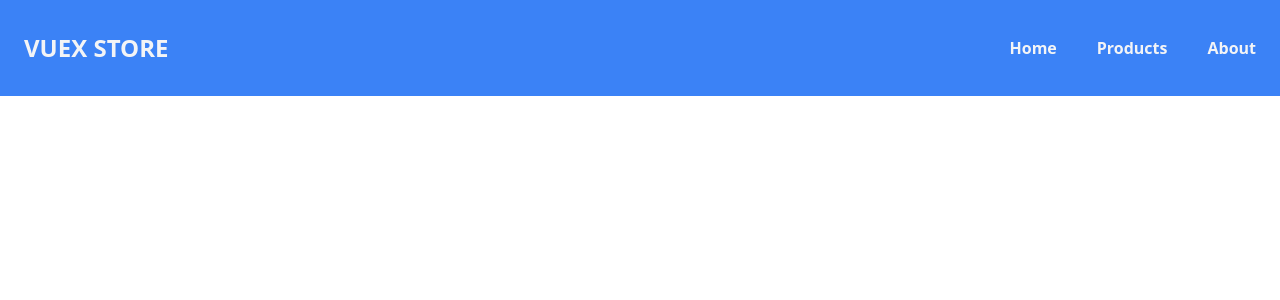
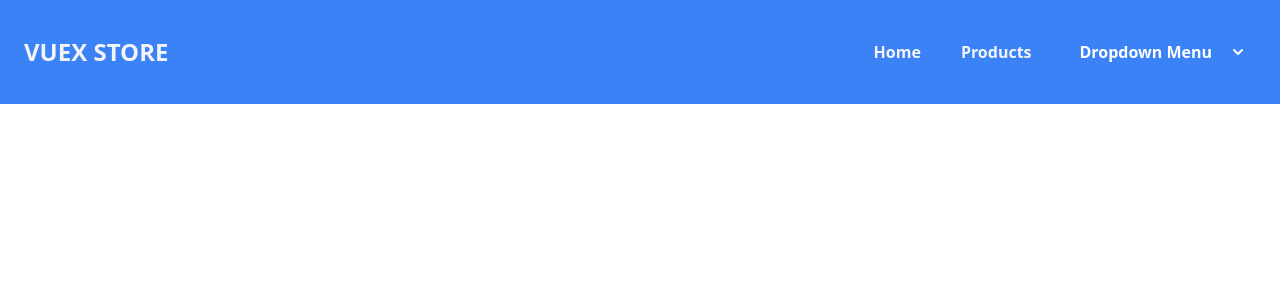
Before and after one commit to Ziyaad23/vuex-store, a Vue app: page /product/1 in a window 1280 px wide. Shown: the top 300 px of the page. Built offline with nearby package versions, Linux system fonts and the light colour scheme; no server answers.

Commit message:
[+][UPD] Updated header

```diff
--- /dev/null
+++ b/src/components/Cart.vue
@@ -0,0 +1,56 @@
+<template>
+  <div class="flex justify-center">
+    <div class="relative">
+      <button
+        @click="show = !show"
+        class="flex items-center p-2 text-white rounded-md font-bold"
+      >
+        <span class="mr-4">Dropdown Menu</span>
+        <svg
+          class="w-5 h-5 text-white"
+          xmlns="http://www.w3.org/2000/svg"
+          viewBox="0 0 20 20"
+          fill="currentColor"
+        >
+          <path
+            fill-rule="evenodd"
+            d="M5.293 7.293a1 1 0 011.414 0L10 10.586l3.293-3.293a1 1 0 111.414 1.414l-4 4a1 1 0 01-1.414 0l-4-4a1 1 0 010-1.414z"
+            clip-rule="evenodd"
+          />
+        </svg>
+      </button>
+      <div
+        v-show="show"
+        class="absolute right-0 py-2 mt-2 bg-white rounded-md shadow-xl w-44"
+      >
+        <router-link
+          to="/"
+          class="block px-4 py-2 text-sm text-black hover:bg-blue-500 hover:text-white"
+        >
+          Dropdown List 1
+        </router-link>
+        <router-link
+          to="/"
+          class="block px-4 py-2 text-sm text-black hover:bg-blue-500 hover:text-white"
+        >
+          Dropdown List 2
+        </router-link>
+        <router-link
+          to="/"
+          class="block px-4 py-2 text-sm text-black hover:bg-blue-500 hover:text-white"
+        >
+          Dropdown List 3
+        </router-link>
+      </div>
+    </div>
+  </div>
+</template>
+<script>
+export default {
+  data() {
+    return {
+      show: false,
+    };
+  },
+};
+</script>
--- a/src/components/Header.vue
+++ b/src/components/Header.vue
@@ -30,14 +30,18 @@
       >
         <li class="text-gray-100 font-bold mt-4 md:mt-0">Home</li>
         <li class="text-gray-100 font-bold">Products</li>
-        <li class="text-gray-100 font-bold">About</li>
+        <Cart />
       </ul>
     </nav>
   </div>
 </template>
 
 <script>
+import Cart from "./Cart.vue";
 export default {
+  components: {
+    Cart,
+  },
   data() {
     return {
       showMenu: false,
```
